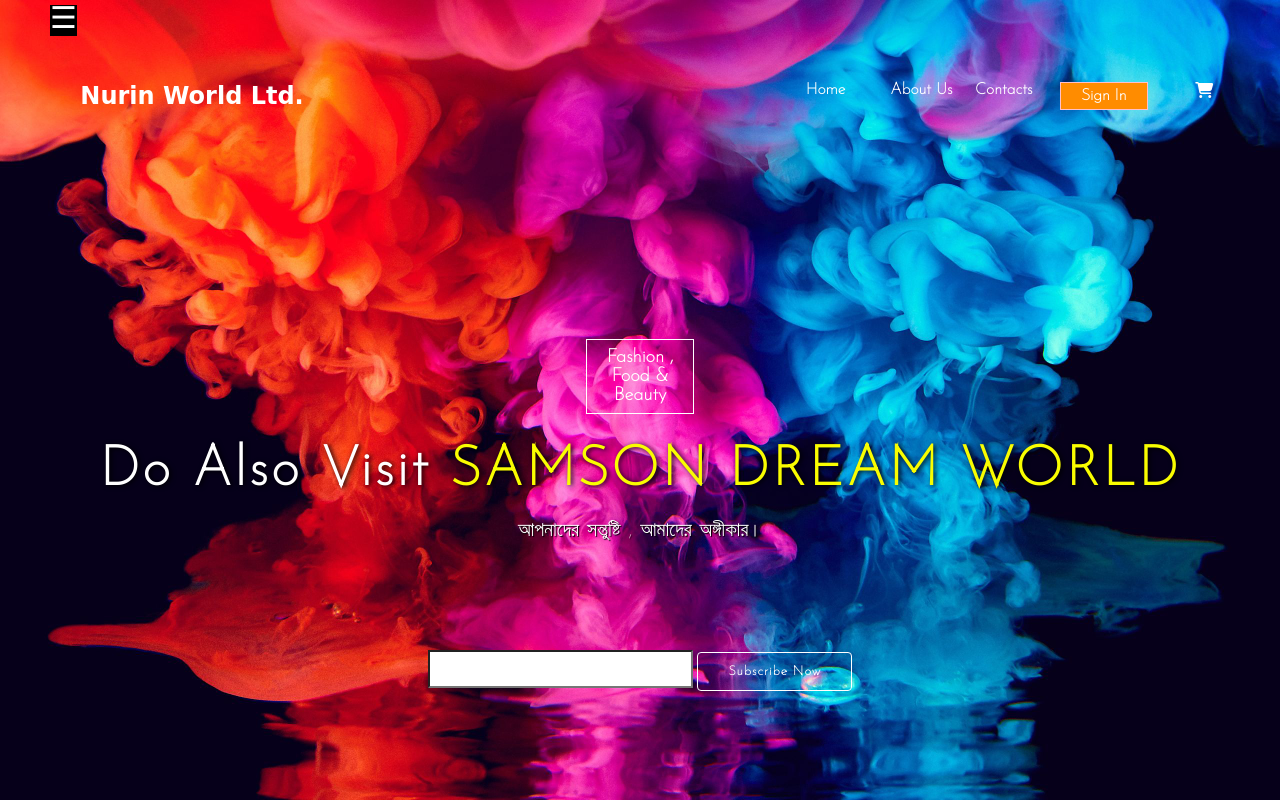
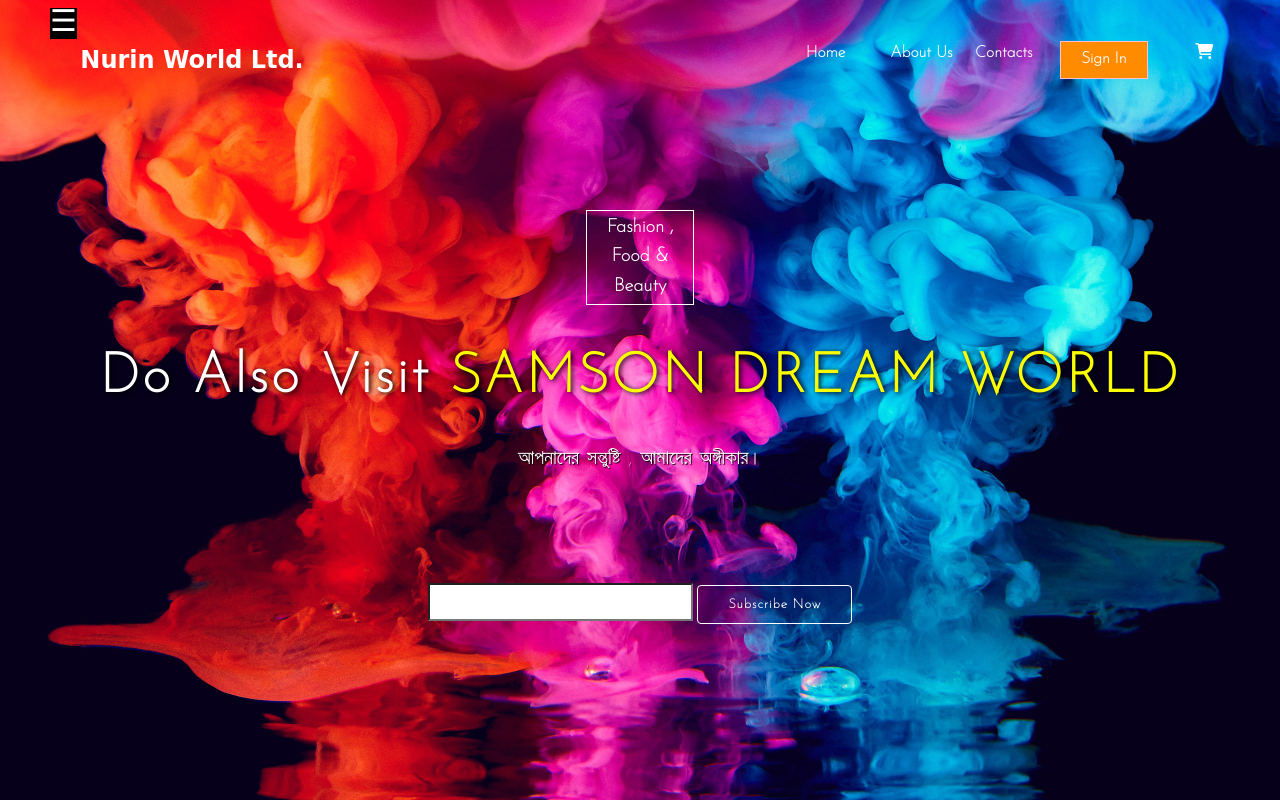
Before and after one commit to mehedi184/e-commerce-demo-frontpage-login-registration-, a plain HTML site: page htmls files/index.html in a window 1280 px wide. Shown: the top 800 px of the page. Drawn offline with nearby package versions, Linux system fonts and the light colour scheme; a web font is replaced by a local one.

Commit message:
new stuffs

```diff
--- a/CSS files/style.css
+++ b/CSS files/style.css
@@ -7,11 +7,15 @@
 }
 header{
     width: 100%; height: 100vh;
-
+    overflow-y: scroll;
+    scroll-behavior: smooth;
 }
 body{
+    height: 100vh;
     background-image:linear-gradient(rgba(218, 52, 154, 0),rgba(106, 171, 209, 0)), url(/images/26-266525_wallpaper-of-colors-smoke-abstract-background-hd-iphone.jpg);
     background-size: 100% 100%;
+    line-height: 1.6;
+    overflow: hidden;
 }
 nav{
     width: 100%;
@@ -21,6 +25,9 @@ nav{
     justify-content: space-between;
     align-items: center;
     background: transparent;
+    position: fixed;
+    z-index: 1;
+    top: 0;
 }
 .logo{
     width: 30%; text-align: center;
@@ -50,7 +57,7 @@ main{
     text-align: center;
 }
 section{
-    padding-top: 35px;
+    padding-top: 55px;
 }
 section h1{
     margin: 30px 0 20px 0;
@@ -60,7 +67,7 @@ section h1{
     text-shadow:  2px 1px 5px black;
 }
 section h3{
-    padding: 8px;
+    padding: 2px;
 }
 section p{
     margin-left: 20%;
@@ -136,6 +143,7 @@ section input{
     cursor: pointer;
     background : black;
     margin-left: 50px;
+    margin-bottom: 50px;
 }
   @font-face {
     font-family: 'Rampart One', cursive;
```
Also changed, not shown: htmls files/Products.html (+5 -0 lines), images/249575389_415118526899397_7436263964775853504_n.jpg (added), images/249741460_405330597878140_2961416629591091692_n.jpg (added), images/250063077_179155030979853_4574084262643820708_n.jpg (added).
